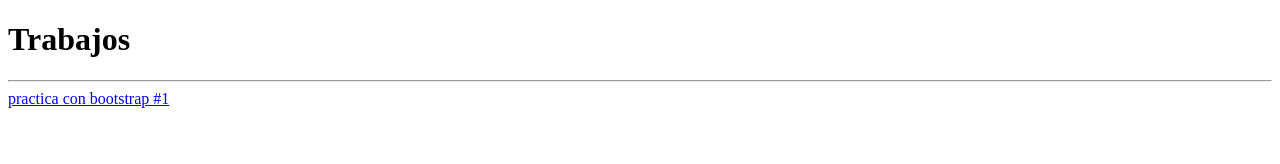
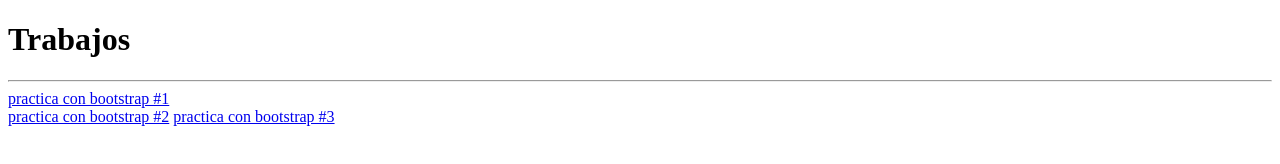
Before and after one commit to yousxd/yousxd.github.io, a plain HTML site: page index.html in a window 1280 px wide. Drawn offline with Linux system fonts and the light colour scheme.

Commit message:
Update index.html

```diff
--- a/index.html
+++ b/index.html
@@ -5,7 +5,9 @@
 </head>
 <body>
 	<h1>Trabajos</h1><hr>
-	<a href="Prabootstrap/primeralibreria.html">practica con bootstrap #1</a>
+	<a href="Prabootstrap/primeralibreria.html">practica con bootstrap #1</a><br>
+	<a href="Prabootstrap/tabla.html">practica con bootstrap #2</a>
+	<a href="Prabootstrap/practica3.html">practica con bootstrap #3</a>
 
 
 
```
